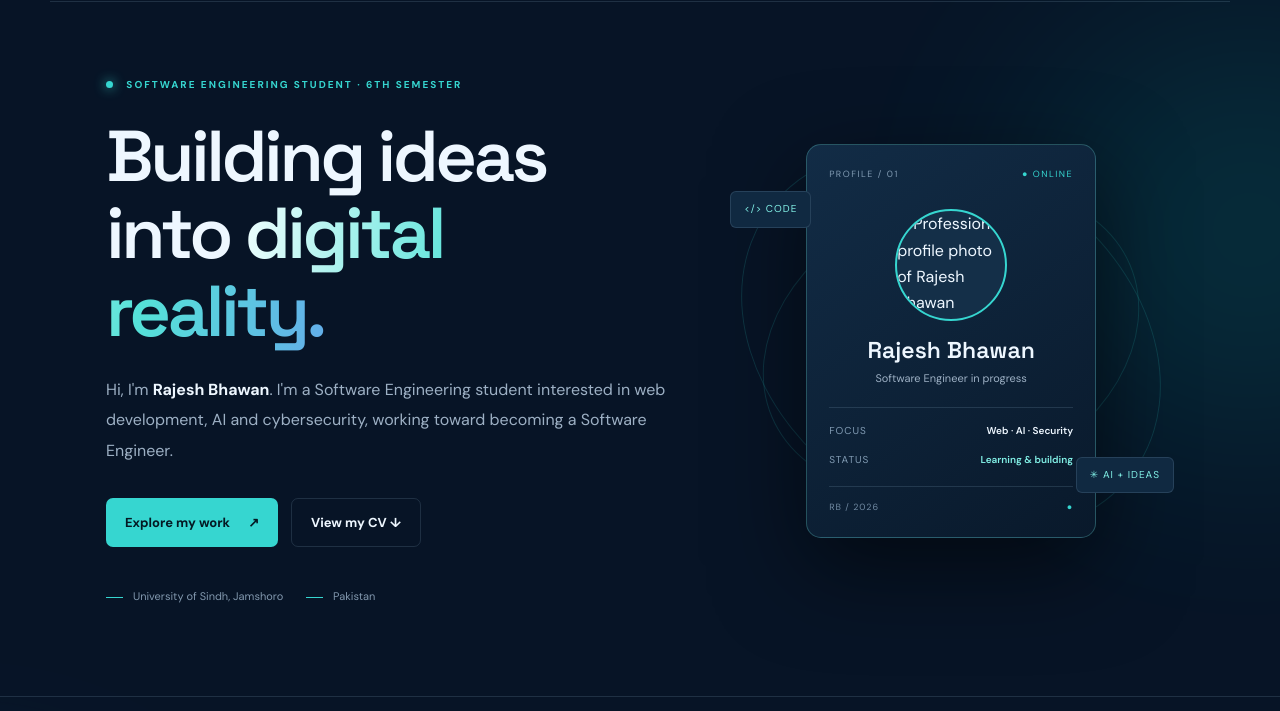
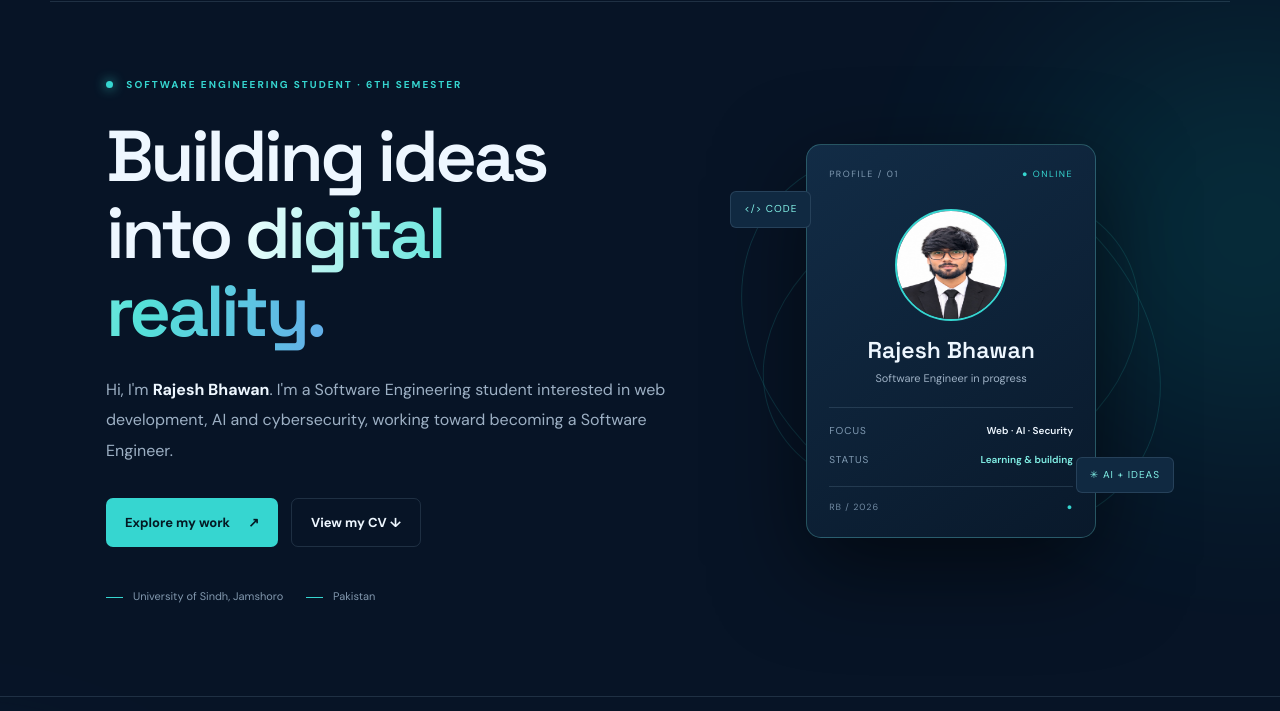
Before and after one commit to rajeshA-oss/rajesh-professional-portfolio, a plain HTML site: page index.html in a window 1280 px wide. Shown: the part 80-791 px from the top of the page. Drawn offline with Linux system fonts and the light colour scheme.

Commit message:
Update profile photo source path in index.html

```diff
--- a/index.html
+++ b/index.html
@@ -33,7 +33,7 @@
         <div class="orbit orbit-a"></div><div class="orbit orbit-b"></div>
         <div class="profile-card">
           <div class="card-top"><span>PROFILE / 01</span><span class="card-live">● ONLINE</span></div>
-          <img class="avatar" src="assets/rajesh-profile-photo.jpeg" alt="Professional profile photo of Rajesh Bhawan">
+          <img class="avatar" src="rajesh-profile-photo.jpeg" alt="Professional profile photo of Rajesh Bhawan">
           <h2>Rajesh Bhawan</h2><p>Software Engineer in progress</p>
           <div class="profile-divider"></div>
           <div class="profile-row"><span>FOCUS</span><strong>Web · AI · Security</strong></div>
```
